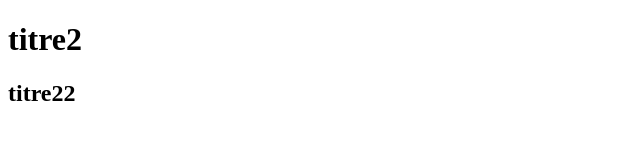
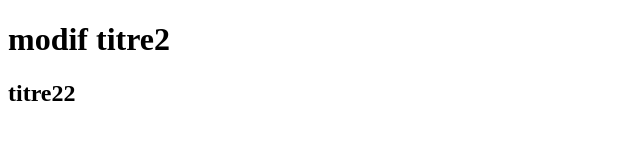
Before and after one commit to mustaphabenmbarek/githubChallenge1, a plain HTML site: page index.html in a window 1280 px wide. Shown: the whole page, without its empty margins (0-640 px from the left). Drawn offline with Linux system fonts and the light colour scheme.

Commit message:
Modification titre2

```diff
--- a/index.html
+++ b/index.html
@@ -4,7 +4,7 @@
     <title> Mon premier challenge </title>
   </head>
   <body>
-    <h1> titre2 </h1>
+    <h1> modif titre2 </h1>
       <h2> titre22 </h2>
   </body>
 </html>
```
